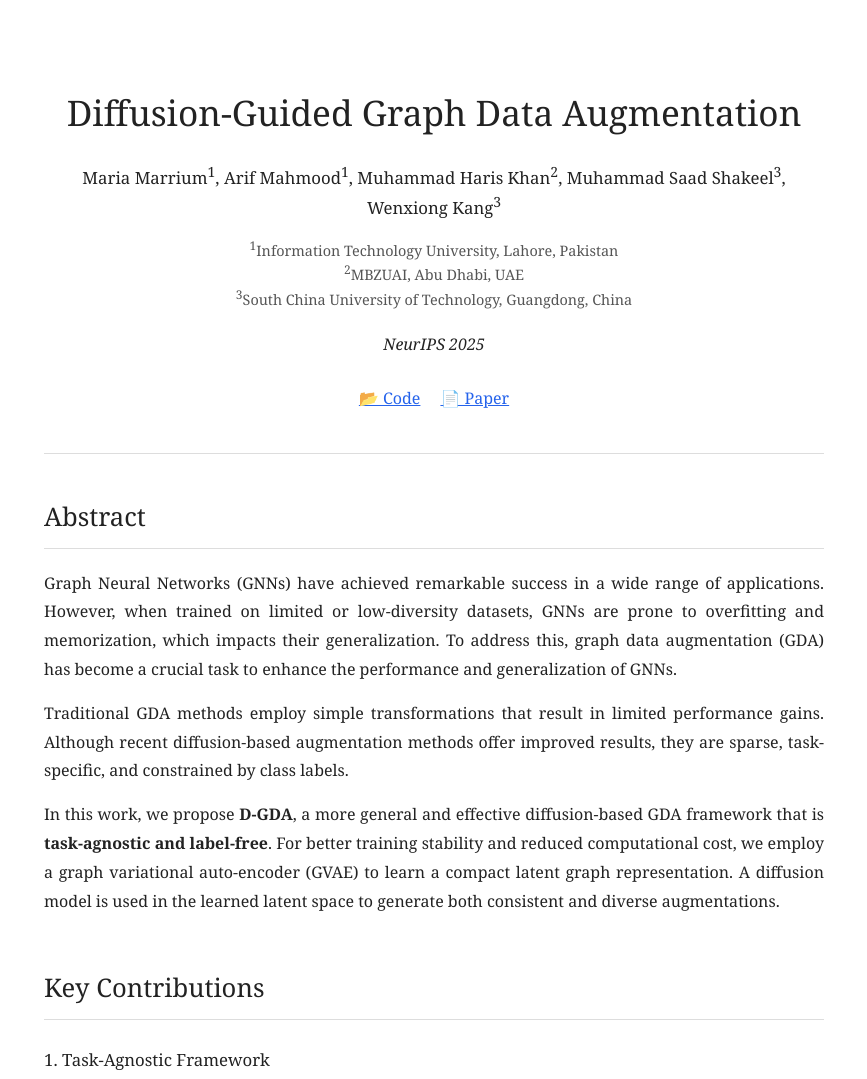
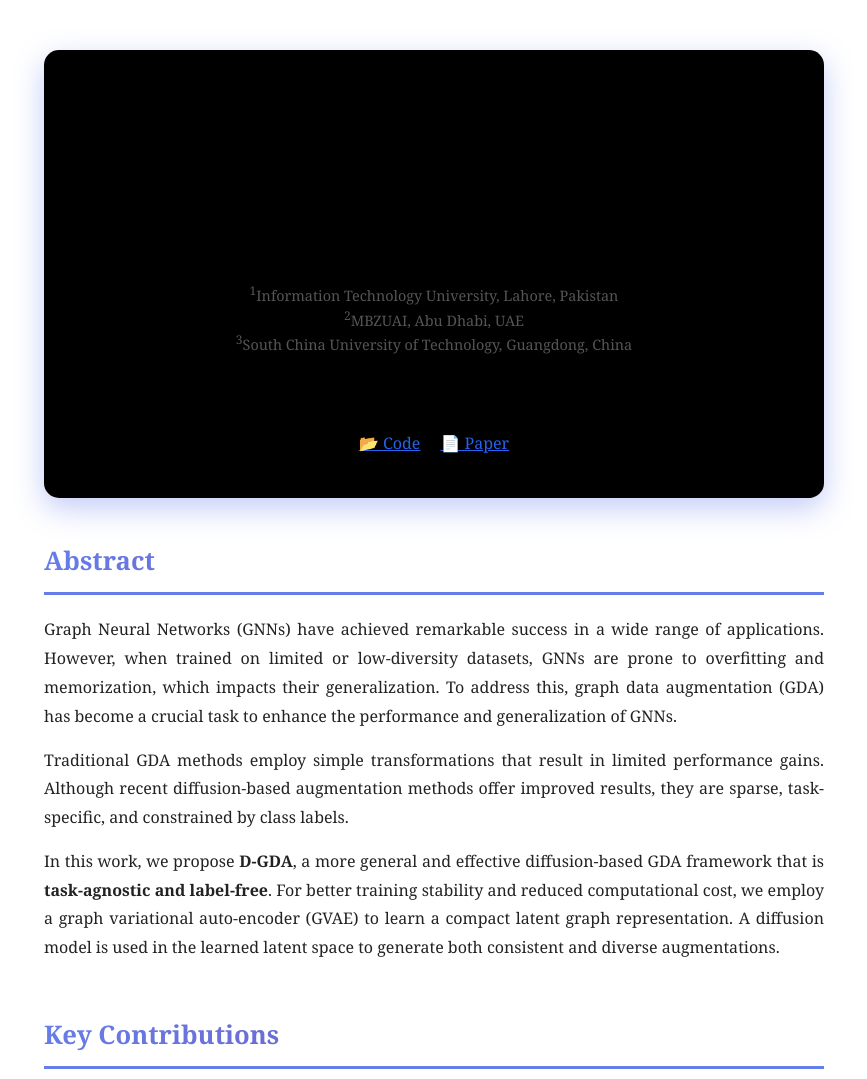
Before and after one commit to MariaMarrium/D-GDA, a plain HTML site: page www/index.html in a window 1280 px wide. Shown: the top 1079 px of the page, without its empty margins (206-1073 px from the left). Drawn offline with Linux system fonts and the light colour scheme.

Commit message:
changes in index.html

```diff
--- a/www/index.html
+++ b/www/index.html
@@ -27,19 +27,21 @@
         }
 
         header {
-            background: white;
-            color: #222;
-            padding: 40px 0;
+            background: black;
+            color: black;
+            padding: 40px 30px;
             text-align: center;
-            border-bottom: 1px solid #ddd;
+            border-radius: 15px;
             margin-bottom: 40px;
+            box-shadow: 0 10px 30px rgba(102, 126, 234, 0.4);
         }
 
         h1 {
             font-size: 2.2em;
             margin-bottom: 25px;
-            font-weight: 400;
+            font-weight: 600;
             line-height: 1.3;
+            text-shadow: 2px 2px 4px rgba(0, 0, 0, 0.2);
         }
 
         .authors {
@@ -94,20 +96,29 @@
 
         h2 {
             font-size: 1.6em;
-            color: #222;
+            background: linear-gradient(135deg, #667eea 0%, #764ba2 100%);
+            -webkit-background-clip: text;
+            -webkit-text-fill-color: transparent;
+            background-clip: text;
             margin-bottom: 20px;
             margin-top: 40px;
-            font-weight: 400;
-            border-bottom: 1px solid #ddd;
+            font-weight: 600;
+            border-bottom: 3px solid #667eea;
             padding-bottom: 8px;
         }
 
         h3 {
             font-size: 1.2em;
-            color: #222;
+            color: #764ba2;
             margin: 25px 0 12px 0;
-            font-weight: 400;
-            font-style: italic;
+            font-weight: 600;
+        }
+
+        h4 {
+            color: #667eea;
+            font-size: 1.1em;
+            font-weight: 600;
+            margin-bottom: 10px;
         }
 
         p {
```
